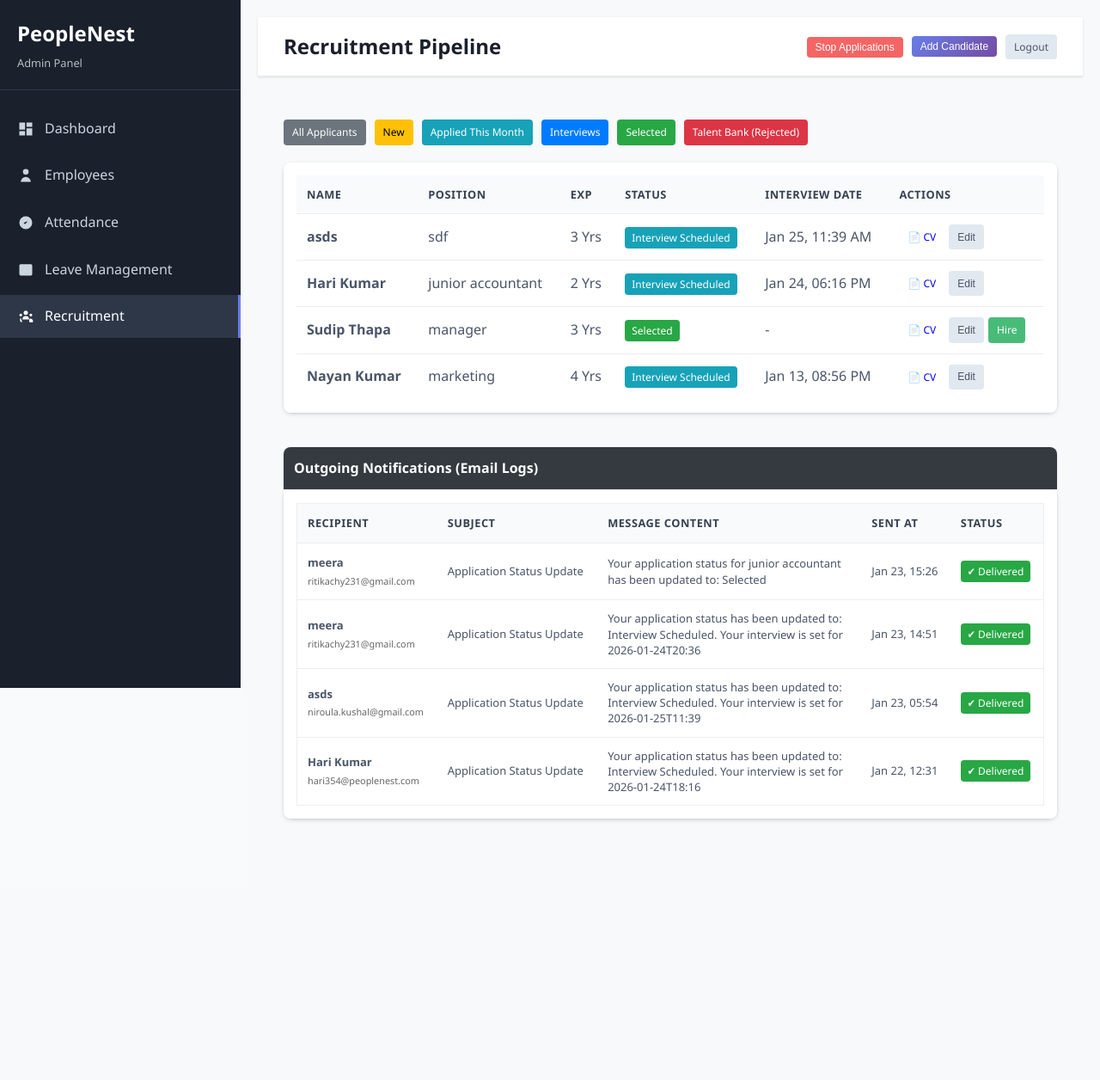
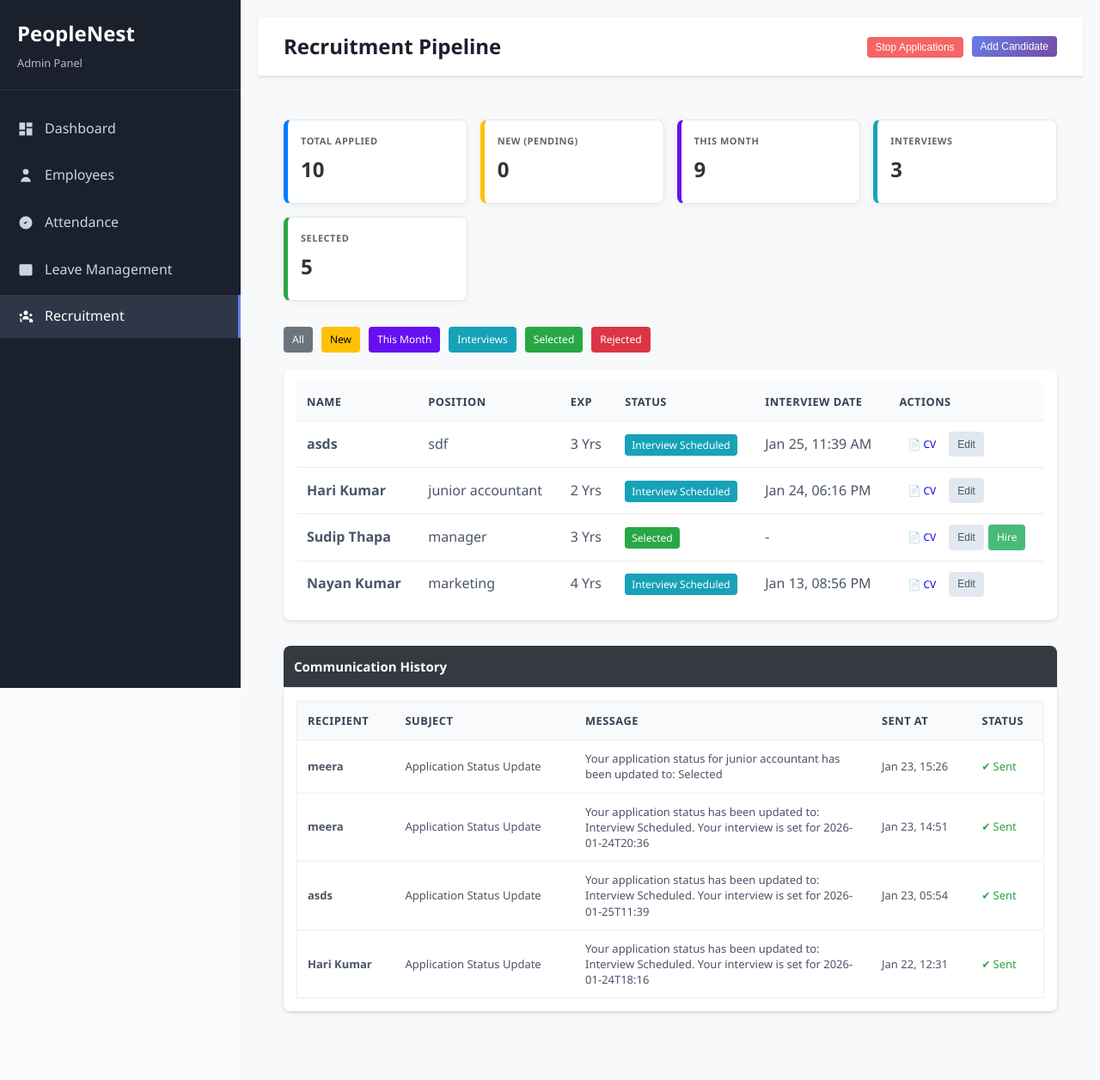
Before and after one commit to ritikachy/peoplenest_hrms, a PHP site: page /recruitment.php in a window 1280 px wide. Shown: the whole page at 86% size. Before the commit the page ends 955 px from the top, so only its background shows below. Run offline with PHP 8.4, Linux system fonts and the light colour scheme; a user stored in the database is signed in; data comes from the database, SQL or seed files in the repository; data that the repository does not hold is empty; some libraries are stand-ins or nearby versions.

Commit message:
Integrated 5-card dashboard stats and recruitment toggle

```diff
--- a/recruitment.php
+++ b/recruitment.php
@@ -6,6 +6,27 @@ require_once 'mailer_logic.php';
 
 $database = new Database();
 $conn = $database->getConnection();
+
+// --- DATA FETCH FOR SUMMARY CARDS ---
+// 1. Total Apps
+$total_apps = $conn->query("SELECT COUNT(*) FROM candidates")->fetchColumn();
+
+// 2. Interviews Scheduled
+$interview_count = $conn->query("SELECT COUNT(*) FROM candidates WHERE status = 'interview_scheduled'")->fetchColumn();
+
+// 3. New Applicants (Pending)
+$new_count = $conn->query("SELECT COUNT(*) FROM candidates WHERE status = 'pending'")->fetchColumn();
+
+// 4. Selected Applicants
+$selected_count = $conn->query("SELECT COUNT(*) FROM candidates WHERE status = 'selected'")->fetchColumn();
+
+// 5. Applied This Month
+$month_count = $conn->query("SELECT COUNT(*) FROM candidates WHERE MONTH(created_at) = MONTH(CURRENT_DATE()) AND YEAR(created_at) = YEAR(CURRENT_DATE())")->fetchColumn();
+// ----------------------------------------
+
+// Fetch active jobs to populate the dropdowns in the modals
+$active_jobs_stmt = $conn->query("SELECT DISTINCT position_name FROM job_postings WHERE status = 'active' ORDER BY position_name ASC");
+$active_jobs = $active_jobs_stmt->fetchAll(PDO::FETCH_COLUMN);
 
 // Fetch current hiring status
 $status_stmt = $conn->query("SELECT setting_value FROM site_settings WHERE setting_key = 'recruitment_status'");
@@ -23,7 +44,7 @@ if (isset($_POST['toggle_hiring'])) {
 // 1. HANDLE STATUS FILTERS
 $statusFilter = isset($_GET['status']) ? $_GET['status'] : null;
 
-// --- 2. HANDLE FORM SUBMISSIONS (CORRECTED) ---
+// --- 2. HANDLE FORM SUBMISSIONS ---
 if ($_SERVER['REQUEST_METHOD'] === 'POST') {
     if (isset($_POST['action'])) {
         switch ($_POST['action']) {
@@ -49,13 +70,12 @@ if ($_SERVER['REQUEST_METHOD'] === 'POST') {
 
                 $welcome_msg = "Hello " . $_POST['name'] . ", we have received your application for the " . $_POST['position'] . " position.";
 
-                // Log and Send Email
                 $log_stmt = $conn->prepare("INSERT INTO communication_logs (recipient_email, candidate_name, subject, message) VALUES (?, ?, ?, ?)");
                 $log_stmt->execute([$_POST['email'], $_POST['name'], "Application Received", $welcome_msg]);
                 sendCandidateEmail($_POST['email'], $_POST['name'], "Application Received - PeopleNest", $welcome_msg);
 
                 $success = "Candidate added & Email Sent!";
-                break; // Properly end the 'add' case
+                break;
 
             case 'update':
                 $query = "UPDATE candidates SET name=?, email=?, phone=?, position=?, experience_years=?, status=?, interview_date=? WHERE id=?";
@@ -66,7 +86,6 @@ if ($_SERVER['REQUEST_METHOD'] === 'POST') {
                     $_POST['interview_date'] ?: null, $_POST['candidate_id']
                 ]);
 
-                // Prepare Dynamic Message based on Status
                 $candidate_name = $_POST['name'];
                 $candidate_email = $_POST['email'];
                 $position = $_POST['position'];
@@ -82,11 +101,9 @@ if ($_SERVER['REQUEST_METHOD'] === 'POST') {
                     $status_msg = "Your application status for $position has been updated to: " . ucwords(str_replace('_', ' ', $_POST['status']));
                 }
 
-                // 1. LOG TO DATABASE
                 $log_stmt = $conn->prepare("INSERT INTO communication_logs (recipient_email, candidate_name, subject, message) VALUES (?, ?, ?, ?)");
                 $log_stmt->execute([$candidate_email, $candidate_name, $subject, $status_msg]);
 
-                // 2. SEND REAL EMAIL
                 sendCandidateEmail($candidate_email, $candidate_name, $subject, $status_msg);
 
                 $success = "Status updated & Email Sent!";
@@ -94,6 +111,7 @@ if ($_SERVER['REQUEST_METHOD'] === 'POST') {
         }
     }
 }
+
 // 3. FETCH DATA
 $monthFilter = isset($_GET['filter']) && $_GET['filter'] === 'this_month';
 
@@ -128,87 +146,41 @@ $candidates = $stmt->fetchAll(PDO::FETCH_ASSOC);
     <title>Recruitment - PeopleNest</title>
     <link rel="stylesheet" href="assets/css/style.css">
     <style>
-    /* CRITICAL LAYOUT FIX */
-    .dashboard-layout {
-        display: flex;
-        width: 100%;
-        min-height: 100vh;
-    }
+    .dashboard-layout { display: flex; width: 100%; min-height: 100vh; }
+    .main-content { flex: 1; padding: 20px; background: #f8f9fa; min-width: 0; }
+    .table-container { width: 100%; overflow-x: auto; background: white; padding: 15px; border-radius: 8px; box-shadow: 0 2px 5px rgba(0,0,0,0.1); margin-bottom: 30px; }
+    .log-scroll-area { max-height: 450px; overflow-y: auto; border: 1px solid #eee; }
+    .table { width: 100%; border-collapse: collapse; min-width: 850px; }
+    .table th, .table td { padding: 12px; text-align: left; border-bottom: 1px solid #eee; vertical-align: middle; }
+    .msg-cell { max-width: 300px; white-space: normal; word-wrap: break-word; line-height: 1.4; }
 
-    .main-content {
-        flex: 1;
-        padding: 20px;
-        background: #f8f9fa;
-        min-width: 0;
-    }
+    /* Stats Card Styling - Updated for 5 items */
+    .stats-grid { display: grid; grid-template-columns: repeat(auto-fit, minmax(200px, 1fr)); gap: 15px; margin-bottom: 30px; }
+    .stat-card { background: white; padding: 15px; border-radius: 8px; box-shadow: 0 2px 8px rgba(0,0,0,0.05); border-left: 5px solid #007bff; }
+    .stat-card.new { border-left-color: #ffc107; }
+    .stat-card.month { border-left-color: #6610f2; }
+    .stat-card.interviews { border-left-color: #17a2b8; }
+    .stat-card.selected { border-left-color: #28a745; }
 
-    .table-container {
-        width: 100%;
-        overflow-x: auto;
-        background: white;
-        padding: 15px;
-        border-radius: 8px;
-        box-shadow: 0 2px 5px rgba(0,0,0,0.1);
-        margin-bottom: 30px;
-    }
+    .stat-label { font-size: 11px; color: #666; text-transform: uppercase; font-weight: bold; }
+    .stat-value { font-size: 24px; font-weight: bold; color: #333; margin: 5px 0; }
 
-    /* FIX FOR LONG LOGS: Scrollable area */
-    .log-scroll-area {
-        max-height: 450px; /* Limits height to ~6-7 rows */
-        overflow-y: auto;
-        border: 1px solid #eee;
-    }
-
-    .table {
-        width: 100%;
-        border-collapse: collapse;
-        min-width: 850px;
-    }
-
-    .table th, .table td {
-        padding: 12px;
-        text-align: left;
-        border-bottom: 1px solid #eee;
-        vertical-align: middle;
-    }
-
-    .msg-cell {
-        max-width: 300px;
-        white-space: normal;
-        word-wrap: break-word;
-        line-height: 1.4;
-    }
-
-    /* Status Badges */
+    /* Badges */
     .badge-pending { background: #ffc107; color: #000; padding: 4px 8px; border-radius: 4px; font-size: 12px; }
     .badge-interview_scheduled { background: #17a2b8; color: #fff; padding: 4px 8px; border-radius: 4px; font-size: 12px; }
     .badge-selected { background: #28a745; color: #fff; padding: 4px 8px; border-radius: 4px; font-size: 12px; }
     .badge-rejected { background: #dc3545; color: #fff; padding: 4px 8px; border-radius: 4px; font-size: 12px; }
 
-    /* Filter Button Colors */
     .filter-group { margin-bottom: 20px; display: flex; gap: 10px; flex-wrap: wrap; }
-    .btn-filter-all { background: #6c757d !important; color: white !important; border: none; }
-    .btn-filter-new { background: #ffc107 !important; color: black !important; border: none; }
-    .btn-filter-month { background: #17a2b8 !important; color: white !important; border: none; }
-    .btn-filter-interviews { background: #007bff !important; color: white !important; border: none; }
-    .btn-filter-selected { background: #28a745 !important; color: white !important; border: none; }
-    .btn-filter-rejected { background: #dc3545 !important; color: white !important; border: none; }
+    .btn-filter-all { background: #6c757d !important; color: white !important; }
+    .btn-filter-new { background: #ffc107 !important; color: black !important; }
+    .btn-filter-month { background: #6610f2 !important; color: white !important; }
+    .btn-filter-interviews { background: #17a2b8 !important; color: white !important; }
+    .btn-filter-selected { background: #28a745 !important; color: white !important; }
+    .btn-filter-rejected { background: #dc3545 !important; color: white !important; }
 
-    .btn-sm { padding: 5px 10px; font-size: 12px; cursor: pointer; border-radius: 4px; text-decoration: none; display: inline-block; }
-
-    .filter-group .btn:hover {
-        opacity: 0.9;
-        box-shadow: 0 2px 4px rgba(0,0,0,0.2);
-    }
-
-    .modal {
-        display: none;
-        position: fixed;
-        z-index: 2000;
-        left: 0; top: 0;
-        width: 100%; height: 100%;
-        background-color: rgba(0,0,0,0.5);
-    }
+    .btn-sm { padding: 5px 10px; font-size: 12px; cursor: pointer; border-radius: 4px; text-decoration: none; display: inline-block; border: none; }
+    .modal { display: none; position: fixed; z-index: 2000; left: 0; top: 0; width: 100%; height: 100%; background-color: rgba(0,0,0,0.5); }
     </style>
 </head>
 <body>
@@ -225,7 +197,6 @@ $candidates = $stmt->fetchAll(PDO::FETCH_ASSOC);
                         </button>
                     </form>
                     <button class="btn btn-primary btn-sm" onclick="openModal('addCandidateModal')">Add Candidate</button>
-                    <a href="logout.php" class="btn btn-secondary btn-sm">Logout</a>
                 </div>
             </div>
 
@@ -234,16 +205,39 @@ $candidates = $stmt->fetchAll(PDO::FETCH_ASSOC);
                     <div class="alert" style="padding:15px; background:#d4edda; color:#155724; border-radius:5px; margin-bottom:20px;"><?php echo $success; ?></div>
                 <?php endif; ?>
 
+
+                <div class="stats-grid">
+                    <div class="stat-card">
+                        <div class="stat-label">Total Applied</div>
+                        <div class="stat-value"><?php echo $total_apps; ?></div>
+                    </div>
+                    <div class="stat-card new">
+                        <div class="stat-label">New (Pending)</div>
+                        <div class="stat-value"><?php echo $new_count; ?></div>
+                    </div>
+                    <div class="stat-card month">
+                        <div class="stat-label">This Month</div>
+                        <div class="stat-value"><?php echo $month_count; ?></div>
+                    </div>
+                    <div class="stat-card interviews">
+                        <div class="stat-label">Interviews</div>
+                        <div class="stat-value"><?php echo $interview_count; ?></div>
+                    </div>
+                    <div class="stat-card selected">
+                        <div class="stat-label">Selected</div>
+                        <div class="stat-value"><?php echo $selected_count; ?></div>
+                    </div>
+                </div>
+
                 <div class="filter-group">
-                    <a href="recruitment.php" class="btn btn-filter-all btn-sm">All Applicants</a>
+                    <a href="recruitment.php" class="btn btn-filter-all btn-sm">All</a>
                     <a href="recruitment.php?status=pending" class="btn btn-filter-new btn-sm">New</a>
-                    <a href="recruitment.php?filter=this_month" class="btn btn-filter-month btn-sm">Applied This Month</a>
+                    <a href="recruitment.php?filter=this_month" class="btn btn-filter-month btn-sm">This Month</a>
                     <a href="recruitment.php?status=interview_scheduled" class="btn btn-filter-interviews btn-sm">Interviews</a>
                     <a href="recruitment.php?status=selected" class="btn btn-filter-selected btn-sm">Selected</a>
-                    <a href="recruitment.php?status=rejected" class="btn btn-filter-rejected btn-sm">Talent Bank (Rejected)</a>
+                    <a href="recruitment.php?status=rejected" class="btn btn-filter-rejected btn-sm">Rejected</a>
                 </div>
 
-                <div class="card">
                 <div class="table-container">
                     <table class="table">
                         <thead>
@@ -271,7 +265,7 @@ $candidates = $stmt->fetchAll(PDO::FETCH_ASSOC);
                                 <td>
                                     <div style="display: flex; gap: 5px;">
                                         <?php if (!empty($candidate['resume_path'])): ?>
-                                                <a href="<?php echo htmlspecialchars($candidate['resume_path']); ?>" target="_blank" class="btn btn-info btn-sm" title="View Resume">📄 CV</a>
+                                            <a href="<?php echo htmlspecialchars($candidate['resume_path']); ?>" target="_blank" class="btn btn-info btn-sm">📄 CV</a>
                                         <?php endif; ?>
                                         <button class="btn btn-secondary btn-sm" onclick='editCandidate(<?php echo json_encode($candidate); ?>)'>Edit</button>
                                         <?php if($candidate['status'] == 'selected'): ?>
@@ -284,45 +278,36 @@ $candidates = $stmt->fetchAll(PDO::FETCH_ASSOC);
                         </tbody>
                     </table>
                 </div>
-                </div>
 
-                <div class="card" style="margin-top: 40px;">
+                <div class="card" style="margin-top: 20px;">
                     <div class="card-header" style="background: #343a40; color: white; padding: 12px; border-radius: 8px 8px 0 0;">
-                        <h3 style="margin:0; font-size: 16px;">Outgoing Notifications (Email Logs)</h3>
+                        <h3 style="margin:0; font-size: 15px;">Communication History</h3>
                     </div>
                     <div class="table-container">
-                        <div class="log-scroll-area"> <table class="table" style="font-size: 13px;">
-                                <thead style="position: sticky; top: 0; background: #f4f4f4; z-index: 10;">
+                        <div class="log-scroll-area">
+                            <table class="table" style="font-size: 13px;">
+                                <thead style="position: sticky; top: 0; background: #f4f4f4;">
                                     <tr>
                                         <th>Recipient</th>
                                         <th>Subject</th>
-                                        <th>Message Content</th>
+                                        <th>Message</th>
                                         <th>Sent At</th>
                                         <th>Status</th>
                                     </tr>
                                 </thead>
                                 <tbody>
                                     <?php
-                                    // Increased limit to 20 since we now have a scrollbar
-                                    $logs_stmt = $conn->query("SELECT * FROM communication_logs ORDER BY sent_at DESC LIMIT 20");
+                                    $logs_stmt = $conn->query("SELECT * FROM communication_logs ORDER BY sent_at DESC LIMIT 15");
                                     $logs = $logs_stmt->fetchAll(PDO::FETCH_ASSOC);
-
-                                    if (count($logs) > 0):
                                     foreach ($logs as $log): ?>
                                     <tr>
-                                            <td>
-                                                <strong><?php echo htmlspecialchars($log['candidate_name']); ?></strong><br>
-                                                <small style="color:#666;"><?php echo htmlspecialchars($log['recipient_email']); ?></small>
-                                            </td>
+                                        <td><strong><?php echo htmlspecialchars($log['candidate_name']); ?></strong></td>
                                         <td><?php echo htmlspecialchars($log['subject']); ?></td>
                                         <td class="msg-cell"><?php echo htmlspecialchars($log['message']); ?></td>
                                         <td><?php echo date('M d, H:i', strtotime($log['sent_at'])); ?></td>
-                                            <td><span class="badge-selected" style="background:#28a745;">✔ Delivered</span></td>
+                                        <td><span style="color:#28a745;">✔ Sent</span></td>
                                     </tr>
-                                        <?php endforeach;
-                                    else: ?>
-                                        <tr><td colspan="5" style="text-align:center;">No notifications sent yet.</td></tr>
-                                    <?php endif; ?>
+                                    <?php endforeach; ?>
                                 </tbody>
                             </table>
                         </div>
@@ -338,11 +323,17 @@ $candidates = $stmt->fetchAll(PDO::FETCH_ASSOC);
             <form method="POST" enctype="multipart/form-data">
                 <input type="hidden" name="action" value="add">
                 <div style="display:grid; grid-template-columns: 1fr 1fr; gap: 15px;">
-                    <div><label>Full Name</label><input type="text" name="name" required style="width:100%;"></div>
-                    <div><label>Email</label><input type="email" name="email" required style="width:100%;"></div>
-                    <div><label>Phone</label><input type="tel" name="phone" style="width:100%;"></div>
-                    <div><label>Position</label><input type="text" name="position" required style="width:100%;"></div>
-                    <div><label>Experience (Yrs)</label><input type="number" name="experience_years" style="width:100%;"></div>
+                    <div><label>Full Name</label><input type="text" name="name" required style="width:100%; padding:8px;"></div>
+                    <div><label>Email</label><input type="email" name="email" required style="width:100%; padding:8px;"></div>
+                    <div><label>Phone</label><input type="tel" name="phone" style="width:100%; padding:8px;"></div>
+                    <div><label>Position</label>
+                        <select name="position" required style="width:100%; padding: 8px;">
+                            <?php foreach ($active_jobs as $job): ?>
+                                <option value="<?php echo htmlspecialchars($job); ?>"><?php echo htmlspecialchars($job); ?></option>
+                            <?php endforeach; ?>
+                        </select>
+                    </div>
+                    <div><label>Experience (Yrs)</label><input type="number" name="experience_years" style="width:100%; padding:8px;"></div>
                     <div><label>CV (PDF)</label><input type="file" name="resume" accept=".pdf"></div>
                 </div>
                 <div style="margin-top:20px; text-align:right;">
@@ -355,16 +346,16 @@ $candidates = $stmt->fetchAll(PDO::FETCH_ASSOC);
 
     <div id="editCandidateModal" class="modal">
         <div class="modal-content" style="background:white; margin: 5% auto; padding: 20px; width: 50%; border-radius:8px;">
-            <h3>Update Candidate</h3>
+            <h3>Update Candidate Status</h3>
             <form method="POST">
                 <input type="hidden" name="action" value="update">
                 <input type="hidden" id="edit_candidate_id" name="candidate_id">
                 <div style="display:grid; grid-template-columns: 1fr 1fr; gap: 15px;">
-                    <div><label>Name</label><input type="text" id="edit_name" name="name" required style="width:100%;"></div>
-                    <div><label>Email</label><input type="email" id="edit_email" name="email" required style="width:100%;"></div>
-                    <div><label>Position</label><input type="text" id="edit_position" name="position" style="width:100%;"></div>
+                    <div><label>Name</label><input type="text" id="edit_name" name="name" required style="width:100%; padding:8px;"></div>
+                    <div><label>Email</label><input type="email" id="edit_email" name="email" required style="width:100%; padding:8px;"></div>
+                    <div><label>Position</label><input type="text" id="edit_position" name="position" style="width:100%; padding:8px;"></div>
                     <div><label>Status</label>
-                        <select id="edit_status" name="status" style="width:100%;">
+                        <select id="edit_status" name="status" style="width:100%; padding:8px;">
                             <option value="pending">Pending</option>
                             <option value="interview_scheduled">Interview Scheduled</option>
                             <option value="selected">Selected</option>
@@ -374,7 +365,7 @@ $candidates = $stmt->fetchAll(PDO::FETCH_ASSOC);
                 </div>
                 <div style="margin-top:15px;">
                     <label>Interview Date & Time</label>
-                    <input type="datetime-local" id="edit_interview_date" name="interview_date" style="width:100%;">
+                    <input type="datetime-local" id="edit_interview_date" name="interview_date" style="width:100%; padding:8px;">
                 </div>
                 <input type="hidden" id="edit_phone" name="phone">
                 <input type="hidden" id="edit_experience" name="experience_years">
@@ -389,7 +380,6 @@ $candidates = $stmt->fetchAll(PDO::FETCH_ASSOC);
     <script>
         function openModal(modalId) { document.getElementById(modalId).style.display = "block"; }
         function closeModal(modalId) { document.getElementById(modalId).style.display = "none"; }
-
         function editCandidate(data) {
             document.getElementById('edit_candidate_id').value = data.id;
             document.getElementById('edit_name').value = data.name;
@@ -398,17 +388,13 @@ $candidates = $stmt->fetchAll(PDO::FETCH_ASSOC);
             document.getElementById('edit_status').value = data.status;
             document.getElementById('edit_phone').value = data.phone;
             document.getElementById('edit_experience').value = data.experience_years;
-
             if(data.interview_date) {
                 document.getElementById('edit_interview_date').value = data.interview_date.replace(" ", "T").substring(0, 16);
             }
             openModal('editCandidateModal');
         }
-
         window.onclick = function(event) {
-            if (event.target.className === 'modal') {
-                event.target.style.display = "none";
-            }
+            if (event.target.className === 'modal') { event.target.style.display = "none"; }
         }
     </script>
 </body>
```
Lines whose indentation alone changed are shown as unchanged.
